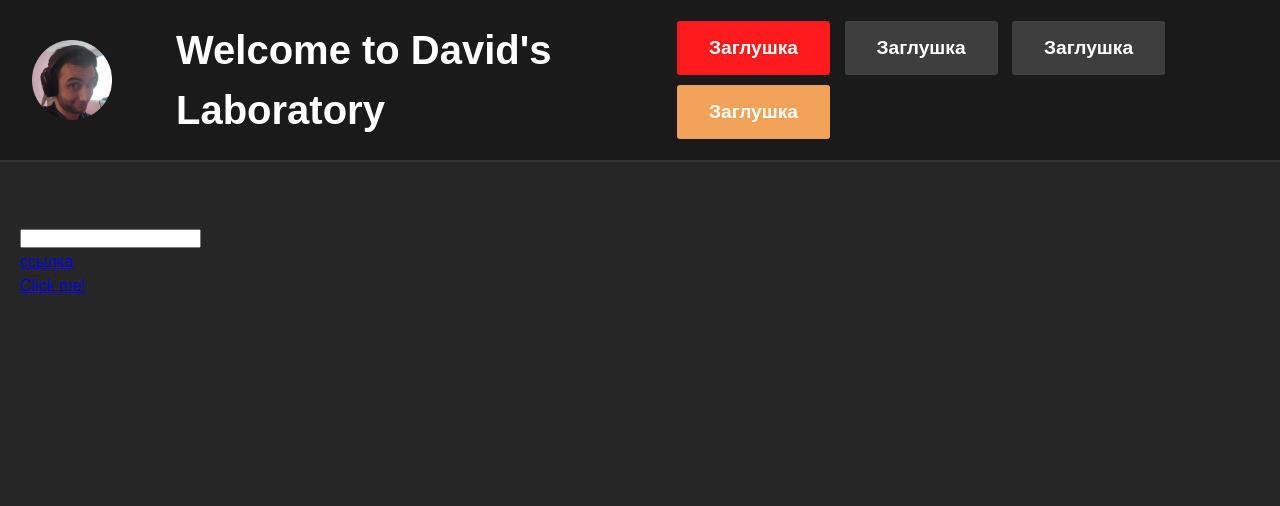
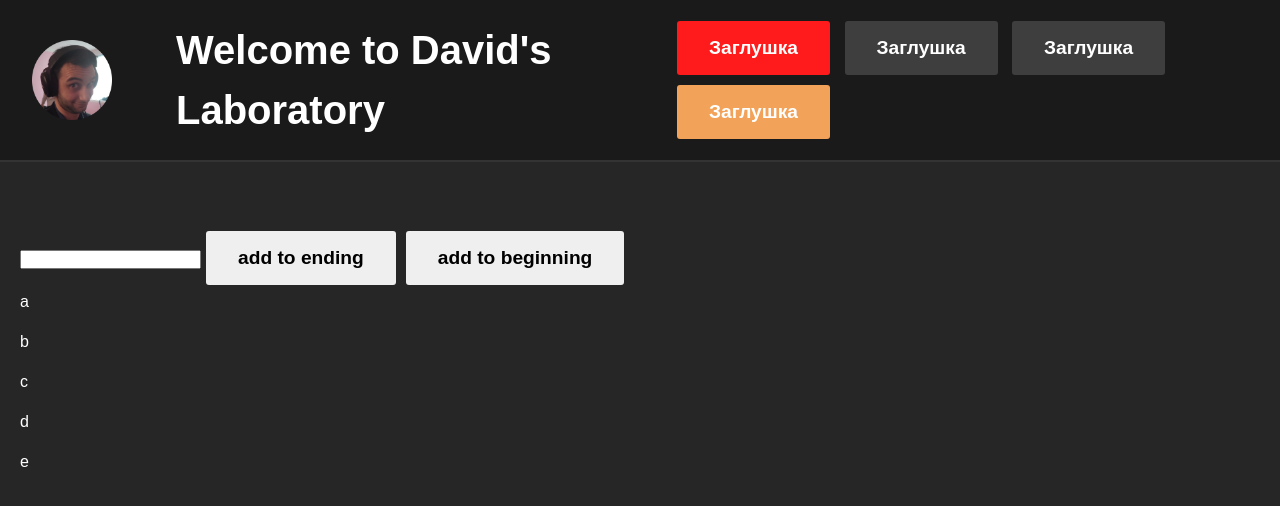
Before and after one commit to bronepoezd410/4AIP_VueExercises410, a Vue app in the folder MakoVueExercises/: page / in a window 1280 px wide. Shown: the top 506 px of the page. Built offline with nearby package versions, Linux system fonts and the light colour scheme.

Commit message:
053_Форма для добавления элементов массива

```diff
--- a/MakoVueExercises/src/App.vue
+++ b/MakoVueExercises/src/App.vue
@@ -1,15 +1,16 @@
 
 <template>
     <div class="withMargin">
-        <input v-model="message" @keyup.enter="submit"/>
-        <p> {{ actualmessage  }}</p>
+	<input v-model="newItem">
+	<button @click="addItem" >add to ending</button>
+	<button @click="addItemToBegin" >add to beginning</button>
 
-        <a href="#" @click.alt="show" > ссылка </a>
-        <p>{{ text }}</p>
+    <ul>
+		<li v-for="(item, index) in items" :key="index">
+			{{ item }}
+		</li>
+	</ul>
 
-
-        <a href="#" @click.left="displayText('left')" @click.right="displayText('right')" @click.middle="displayText('middle')">Click me!</a>
-        <p>{{ text1 }}</p>
 
 
     </div>
@@ -23,34 +24,22 @@
 export default {
   data() {
     return {
-        message: '',
-        actualmessage: '',
-        text: '',
-        text1: ''
+        newItem: '',
+		items: ['a', 'b', 'c', 'd', 'e'],
 
     }
   },
     methods:
     {
-        submit: function(){
-            this.actualmessage = this.message
-
-        },
-        show: function(){
-            this.text = 'ALT key is pressed!'
-        },
-        displayText(button) {
-        if (button === 'left') {
-            this.text1 = 'left'}
-            else if (button === 'right') {
-            this.text1 = 'right'}
-            else if (button === 'middle') {
-            this.text1 = 'middle'
-        }
+	addItem: function() {
+		this.items.push(this.newItem);
+	},
+	addItemToBegin: function() {
+		this.items.unshift(this.newItem);
+	}
     }
 
     }
-}
 
 
 </script>
```
